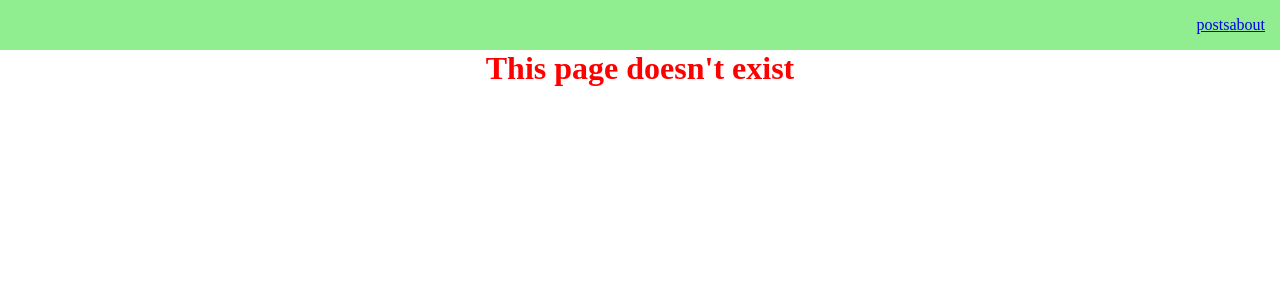
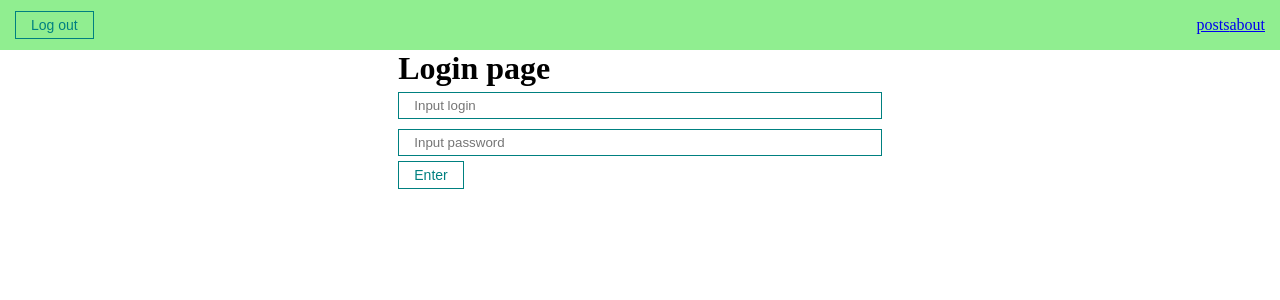
Before and after one commit to Komroncube/react-fund-course, a React (Create React App) app: page /login in a window 1280 px wide. Shown: the top 300 px of the page. Built offline with nearby package versions, Linux system fonts and the light colour scheme.

Commit message:
add auth

```diff
--- a/src/App.js
+++ b/src/App.js
@@ -2,12 +2,31 @@ import "./styles/App.css";
 import { BrowserRouter } from "react-router";
 import Navbar from "./components/UI/navbar/Navbar";
 import AppRouter from "./components/AppRouter";
+import { AuthContext } from "./context";
+import { useState, useEffect } from "react";
 function App() {
+    const [isAuth, setIsAuth] = useState(false);
+    const [isLoading, setIsLoading] = useState(true);
+    useEffect(() => {
+        if (localStorage.getItem("auth")) {
+            setIsAuth(true);
+        }
+        setIsLoading(false);
+    }, []);
+
     return (
-        <BrowserRouter>
-            <Navbar />
-            <AppRouter />
-        </BrowserRouter>
+        <AuthContext.Provider
+            value={{
+                isAuth,
+                setIsAuth,
+                isLoading,
+            }}
+        >
+            <BrowserRouter>
+                <Navbar />
+                <AppRouter />
+            </BrowserRouter>
+        </AuthContext.Provider>
     );
 }
 
--- a/src/components/AppRouter.jsx
+++ b/src/components/AppRouter.jsx
@@ -1,19 +1,16 @@
-import { Routes, Route } from "react-router";
-import Posts from "./pages/Posts";
-import About from "./pages/About";
-import ErrorPage from "./pages/Error";
-import PostIdPage from "./pages/PostIdPage";
+import { useRoutes } from "react-router";
+import { privateRoutes, publicRoutes } from "../router";
+import { useContext } from "react";
+import { AuthContext } from "../context";
+import Loader from "./UI/Loader/Loader";
 const AppRouter = () => {
-    return (
-        <Routes>
-            <Route path="posts">
-                <Route index element={<Posts />} />
-                <Route path=":id" element={<PostIdPage />} />
-            </Route>
-            <Route path="about" element={<About />} />
-            <Route path="*" element={<ErrorPage />} />
-        </Routes>
-    );
+    const { isAuth, setIsAuth, isLoading } = useContext(AuthContext);
+    const routes = useRoutes(isAuth ? privateRoutes : publicRoutes);
+
+    if (isLoading) {
+        return <Loader />;
+    }
+    return routes;
 };
 
 export default AppRouter;
--- a/src/components/UI/navbar/Navbar.jsx
+++ b/src/components/UI/navbar/Navbar.jsx
@@ -1,8 +1,18 @@
 import { Link } from "react-router";
+import MyButton from "../button/MyButton";
+import { useContext } from "react";
+import { AuthContext } from "../../../context";
 
 const Navbar = () => {
+    const { isAuth, setIsAuth } = useContext(AuthContext);
+
+    const logout = () => {
+        setIsAuth(false);
+        localStorage.removeItem("auth");
+    };
     return (
         <div className="navbar">
+            <MyButton onClick={logout}>Log out</MyButton>
             <div className="navbar__links">
                 <Link to="posts">posts</Link>
                 <Link to="about">about</Link>
--- /dev/null
+++ b/src/components/pages/Login.jsx
@@ -0,0 +1,25 @@
+import { useContext } from "react";
+import MyButton from "../UI/button/MyButton";
+import MyInput from "../UI/input/MyInput";
+import { AuthContext } from "../../context";
+
+const Login = () => {
+    const { isAuth, setIsAuth } = useContext(AuthContext);
+    const login = (event) => {
+        event.preventDefault();
+        localStorage.setItem("auth", "true");
+        setIsAuth(true);
+    };
+    return (
+        <div>
+            <h1>Login page</h1>
+            <form onSubmit={login}>
+                <MyInput type="text" placeholder="Input login" />
+                <MyInput type="text" placeholder="Input password" />
+                <MyButton>Enter</MyButton>
+            </form>
+        </div>
+    );
+};
+
+export default Login;
--- /dev/null
+++ b/src/context/index.js
@@ -0,0 +1,3 @@
+import { createContext } from "react";
+
+export const AuthContext = createContext(null);
--- /dev/null
+++ b/src/router/index.js
@@ -0,0 +1,34 @@
+import Posts from "../components/pages/Posts";
+import PostIdPage from "../components/pages/PostIdPage";
+import About from "../components/pages/About";
+import Login from "../components/pages/Login";
+import { Navigate } from "react-router";
+
+export const privateRoutes = [
+    {
+        path: "posts",
+        children: [
+            { index: true, element: <Posts /> },
+            { path: ":id", element: <PostIdPage /> },
+        ],
+    },
+    {
+        path: "about",
+        element: <About />,
+    },
+    {
+        path: "*",
+        element: <Navigate to="/posts" replace />,
+    },
+];
+
+export const publicRoutes = [
+    {
+        path: "login",
+        element: <Login />,
+    },
+    {
+        path: "*",
+        element: <Navigate to="/login" replace />,
+    },
+];
```
